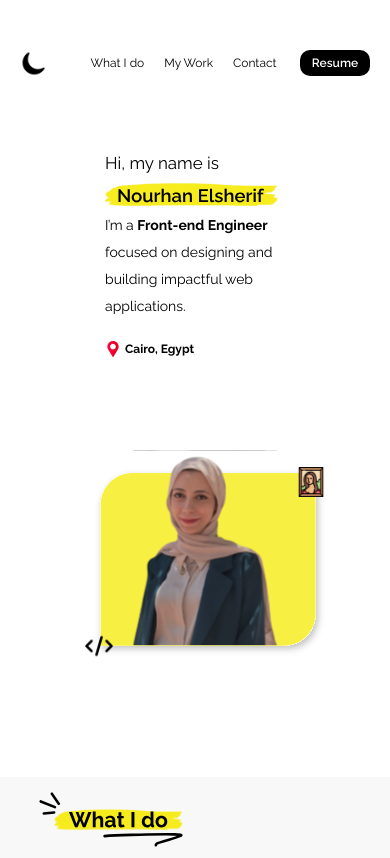
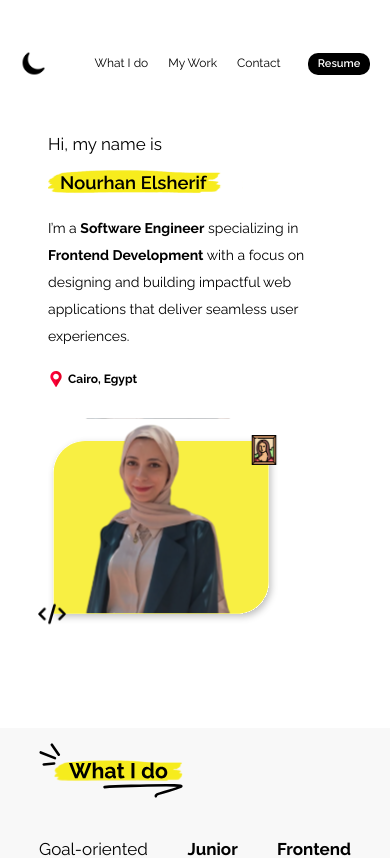
Before and after one commit to nourhan-ashraf/Nourhan-Elsherif-Portfolio, a React (Create React App) app: page / in a window 390 px wide. Shown: the top 858 px of the page. Built offline with nearby package versions, Linux system fonts and the light colour scheme.

Commit message:
fix responsivness

```diff
--- a/public/index.html
+++ b/public/index.html
@@ -1,67 +1,53 @@
 <!DOCTYPE html>
 <html lang="en">
-
   <head>
     <meta charset="utf-8" />
     <link rel="icon" href="./codeLight.png" />
     <meta name="viewport" content="width=device-width, initial-scale=1" />
-  <title>Nourhan Elsherif - Front-end Developer</title>
-  <meta name="description"
-    content="Nourhan Elsherif's personal portfolio showcasing front-end development skills, projects, and experience. Explore my work and get in touch." />
-  <meta name="keywords"
-    content="Nourhan Elsherif, front-end developer, web developer, portfolio, Angular, TypeScript, UI/UX, JavaScript" />
+    <title>Nourhan Elsherif - Frontend Developer</title>
+    <meta
+      name="description"
+      content="Nourhan Elsherif's personal portfolio showcasing frontend development skills, projects, and experience. Explore my work and get in touch."
+    />
+    <meta
+      name="keywords"
+      content="Nourhan Elsherif, Software Engineer, Frontend Developer, Web Developer, Portfolio, Angular, TypeScript, React, UI/UX, JavaScript"
+    />
     <meta name="author" content="Nourhan Elsherif" />
 
     <!-- Open Graph Meta Tags for Social Media -->
-  <meta property="og:title" content="Nourhan Elsherif - Front-end Developer" />
-  <meta property="og:description"
-    content="Nourhan Elsherif's personal portfolio showcasing front-end development skills, projects, and experience." />
+    <meta property="og:title" content="Nourhan Elsherif - Frontend Developer" />
+    <meta
+      property="og:description"
+      content="Nourhan Elsherif's personal portfolio showcasing frontend development skills, projects, and experience."
+    />
     <!-- <meta property="og:image" content="/path/to/your/og-image.jpg" />-->
     <meta property="og:url" content="https://nourhan-elsherif.vercel.app/" />
     <meta property="og:type" content="website" />
 
     <!-- Twitter Card Meta Tags -->
     <meta name="twitter:card" content="summary_large_image" />
-  <meta name="twitter:title" content="Nourhan Elsherif - Front-end Developer" />
-  <meta name="twitter:description"
-    content="Nourhan Elsherif's personal portfolio showcasing front-end development skills, projects, and experience." />
+    <meta name="twitter:title" content="Nourhan Elsherif - Frontend Developer" />
+    <meta
+      name="twitter:description"
+      content="Nourhan Elsherif's personal portfolio showcasing frontend development skills, projects, and experience."
+    />
     <meta name="twitter:image" content="./me.svg" />
 
+    <link rel="preconnect" href="https://fonts.googleapis.com" />
+    <link rel="preconnect" href="https://fonts.gstatic.com" crossorigin />
+    <link
+      href="https://fonts.googleapis.com/css2?family=Raleway:wght@100;400;500;600;700&display=swap"
+      rel="stylesheet"
+    />
+    <link rel="apple-touch-icon" href="%PUBLIC_URL%/logo192.png" />
 
-  <link rel="preconnect" href="https://fonts.googleapis.com">
-  <link rel="preconnect" href="https://fonts.gstatic.com" crossorigin>
-  <link href="https://fonts.googleapis.com/css2?family=Raleway:wght@100;400;500;600;700&display=swap" rel="stylesheet">
-  <link rel="apple-touch-icon" href="%PUBLIC_URL%/logo192.png" />
-  <!--
-      manifest.json provides metadata used when your web app is installed on a
-      user's mobile device or desktop. See https://developers.google.com/web/fundamentals/web-app-manifest/
-    -->
     <link rel="manifest" href="%PUBLIC_URL%/manifest.json" />
-  <!--
-      Notice the use of %PUBLIC_URL% in the tags above.
-      It will be replaced with the URL of the `public` folder during the build.
-      Only files inside the `public` folder can be referenced from the HTML.
 
-      Unlike "/favicon.ico" or "favicon.ico", "%PUBLIC_URL%/favicon.ico" will
-      work correctly both with client-side routing and a non-root public URL.
-      Learn how to configure a non-root public URL by running `npm run build`.
-    -->
     <title>Nourhan Elsherif</title>
   </head>
 
   <body>
-  <noscript>You need to enable JavaScript to run this app.</noscript>
     <div id="root"></div>
-  <!--
-      This HTML file is a template.
-      If you open it directly in the browser, you will see an empty page.
-
-      You can add webfonts, meta tags, or analytics to this file.
-      The build step will place the bundled scripts into the <body> tag.
-
-      To begin the development, run `npm start` or `yarn start`.
-      To create a production bundle, use `npm run build` or `yarn build`.
-    -->
   </body>
-
 </html>
--- a/src/components/Bio/Bio.js
+++ b/src/components/Bio/Bio.js
@@ -1,8 +1,8 @@
-import React, { useContext } from "react";
-import styles from './Bio.module.scss'
-import { DarkModeContext } from "../../context/ThemeContext";
+import React, { useContext } from 'react';
+import styles from './Bio.module.scss';
+import { DarkModeContext } from '../../context/ThemeContext';
 const Bio = () => {
-    const { darkMode } = useContext(DarkModeContext)
+  const { darkMode } = useContext(DarkModeContext);
   return (
     <div className={darkMode ? styles.bioDark : styles.bioLight}>
       <div className={styles.leftPart}>
@@ -10,10 +10,10 @@ const Bio = () => {
         <div>
           <img alt="Nourhan Elsherif name" className={styles.name} src="./name.svg" />
         </div>
-                <div className={styles.subTitle}>I’m a&nbsp;
-                    <div className={styles.job}> Front-end Engineer</div>
+        <div className={styles.subTitle}>
+          I’m a <b>Software Engineer</b> specializing in <b>Frontend Development</b> with a focus on
+          designing and building impactful web applications that deliver seamless user experiences.{' '}
         </div>
-                <div className={styles.subTitle}> focused on designing and building impactful web applications.</div>
         <br />
         <div className={styles.centerLoc}>
           <img alt="location icon" className={styles.locationIcon} src="/location.png" /> &nbsp;
@@ -25,11 +25,14 @@ const Bio = () => {
         <img alt="yellow bg" className={styles.picBg} src="/yellowLight2.svg" />
         <img alt="Nourhan Picture" className={styles.myPic} src="/me3.svg" />
         <img alt="Monalisa icon" className={styles.art} src="/art.png" />
-                <img alt="code icon" className={styles.code} src={darkMode ? "/codeDark.png" : "/codeLight.png"} />
-
+        <img
+          alt="code icon"
+          className={styles.code}
+          src={darkMode ? '/codeDark.png' : '/codeLight.png'}
+        />
       </div>
     </div>
-    )
-}
+  );
+};
 
-export default Bio
+export default Bio;
--- a/src/components/Bio/Bio.module.scss
+++ b/src/components/Bio/Bio.module.scss
@@ -55,23 +55,15 @@
   margin-right: 100px;
 
   .subTitle {
-    display: flex;
-    flex-direction: row;
-    align-items: center;
+    margin-top: 1rem;
     font-size: 20px;
     font-weight: 400;
     line-height: 27px;
     max-width: 400px;
-
-    .job {
-      font-size: 20px;
-      font-weight: 700;
-      font-family: 'raleway';
-    }
   }
 
   .hiTitle {
-    margin-bottom: 10px;
+    margin-bottom: 1rem;
     font-size: 25px;
     font-weight: 400;
   }
@@ -218,12 +210,26 @@
 }
 
 @media screen and (max-width: 399px) {
+  @mixin bio {
+    display: flex;
+    flex-direction: column;
+    justify-content: center;
+    margin: 3rem;
+  }
+
+  .bioLight {
+    @include bio();
+  }
+
+  .bioDark {
+    @include bio();
+    color: white;
+  }
   .leftPart {
-    margin-right: 0;
-    margin-top: -50px;
-    margin-bottom: 110px;
-    margin-left: -90px;
-
+    display: flex;
+    flex-direction: column;
+    justify-content: center;
+    margin: 0;
     .hiTitle {
       font-size: 17px;
     }
@@ -252,8 +258,7 @@
   }
 
   .picContainer {
-    margin-left: -100px;
-
+    margin-top: 3rem;
     .myPic {
       width: 157px;
       height: 224px;
@@ -272,18 +277,4 @@
       width: 30px;
     }
   }
-
-  @mixin bio {
-    display: grid;
-    margin: 30% 50%;
-  }
-
-  .bioLight {
-    @include bio();
-  }
-
-  .bioDark {
-    @include bio();
-    color: white;
-  }
 }
--- a/src/components/myWork/myWork.json
+++ b/src/components/myWork/myWork.json
@@ -64,7 +64,7 @@
         "linkName": "portfolio",
         "name": "Portfolio",
         "subTitle": "My personal portfolio",
-        "description": "My website portfolio is a showcase of my work, designed and developed by me using ReactJS. It reflects my skills and expertise in front-end development, highlighting various projects I have worked on. Through this portfolio, I aim to demonstrate my proficiency in creating visually appealing and interactive web applications using modern web technologies.",
+        "description": "My website portfolio is a showcase of my work, designed and developed by me using ReactJS. It reflects my skills and expertise in frontend development, highlighting various projects I have worked on. Through this portfolio, I aim to demonstrate my proficiency in creating visually appealing and interactive web applications using modern web technologies.",
         "demo": "",
         "myPart": "",
         "technologies": "For the UI Design part I used <b>Figma</b>.<br /><br />For the Web application development I used <b>React JS</b>.",
--- a/src/components/navBar/Nav.module.scss
+++ b/src/components/navBar/Nav.module.scss
@@ -21,12 +21,12 @@
 }
 
 .navLight {
-    @include nav(black)
+  @include nav(black);
 }
 
 .navDark {
   @include nav(white);
-    background-color: #0F0E0E;
+  background-color: #0f0e0e;
 }
 
 .flexCenter {
@@ -80,7 +80,7 @@
 }
 
 .resumeBtnLight {
-    @include resumeBtn(black)
+  @include resumeBtn(black);
 }
 
 .resumeBtnDark {
@@ -88,7 +88,7 @@
   color: black;
 }
 
-@media screen and (min-width:700px) and (max-width:1045px) {
+@media screen and (min-width: 700px) and (max-width: 1045px) {
   .darkIcon {
     width: 35px;
     height: 35px;
@@ -119,7 +119,7 @@
   }
 
   .resumeBtnLight {
-        @include resumeBtn(black)
+    @include resumeBtn(black);
   }
 
   .resumeBtnDark {
@@ -128,8 +128,7 @@
   }
 }
 
-@media screen and (max-width:700px) {
-
+@media screen and (max-width: 700px) {
   @mixin nav($color) {
     display: flex;
     flex-direction: row;
@@ -141,12 +140,12 @@
   }
 
   .navLight {
-        @include nav(black)
+    @include nav(black);
   }
 
   .navDark {
     @include nav(white);
-        background-color: #0F0E0E;
+    background-color: #0f0e0e;
   }
 
   .darkIcon {
@@ -180,7 +179,7 @@
   }
 
   .resumeBtnLight {
-        @include resumeBtn(black)
+    @include resumeBtn(black);
   }
 
   .resumeBtnDark {
@@ -188,3 +187,22 @@
     color: black;
   }
 }
+
+@media screen and (max-width: 400px) {
+  @mixin resumeBtn($bg) {
+    background-color: $bg;
+    width: 62px;
+    height: 22px;
+    font-size: 11px;
+    margin-left: 20px;
+  }
+
+  .resumeBtnLight {
+    @include resumeBtn(black);
+  }
+
+  .resumeBtnDark {
+    @include resumeBtn(white);
+    color: black;
+  }
+}
--- a/src/components/whatIDo/WhatIdo.module.scss
+++ b/src/components/whatIDo/WhatIdo.module.scss
@@ -40,7 +40,6 @@
   align-items: start;
   justify-content: start;
   flex-shrink: 0;
-  margin-left: 30px;
 }
 
 @media screen and (max-width: 1045px) {
```
Lines whose indentation alone changed are shown as unchanged.
